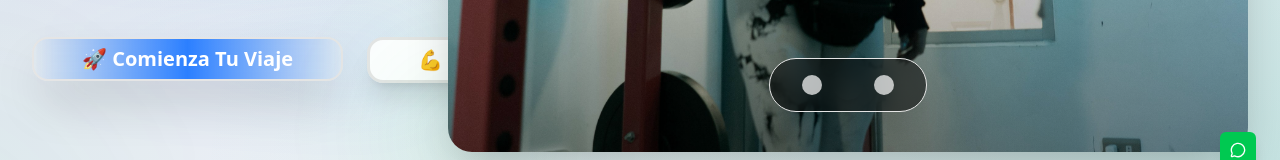
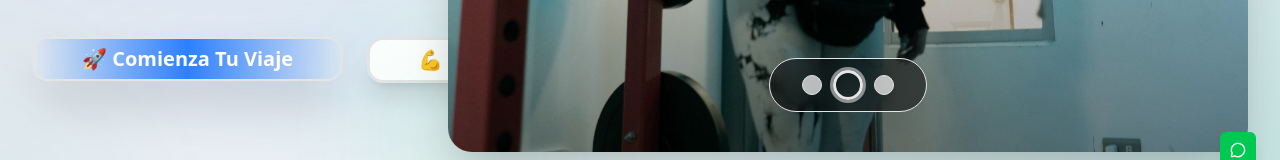
Before and after one commit to estebandeconce/landing-gym-tyme, a React (Vite) app: page / in a window 1280 px wide. Shown: the part 608-768 px from the top of the page. Built offline with nearby package versions, Linux system fonts and the light colour scheme.

Commit message:
Carrusel 2

```diff
--- a/src/components/GymLandingPage.tsx
+++ b/src/components/GymLandingPage.tsx
@@ -266,8 +266,8 @@ export default function GymLandingPage() {
                           onClick={() => goToSlide(index)}
                           className={`w-5 h-5 rounded-full transition-all duration-300 ${
                             index === currentSlide
-                              ? 'bg-gym-primary shadow-lg scale-150 shadow-gym-primary/60'
-                              : 'bg-white/70 hover:bg-white/90 hover:scale-125'
+                              ? 'bg-gym-primary shadow-lg scale-150 shadow-gym-primary/60 border-2 border-white ring-2 ring-white/50'
+                              : 'bg-white/70 hover:bg-white/90 hover:scale-125 border border-white/30'
                           }`}
                           aria-label={`Ir a imagen ${index + 1}`}
                         />
```
